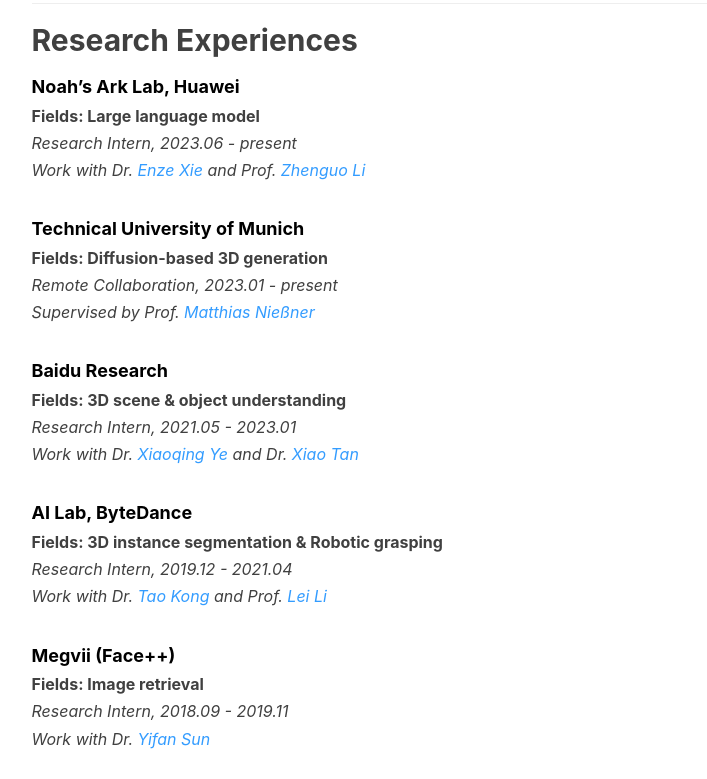
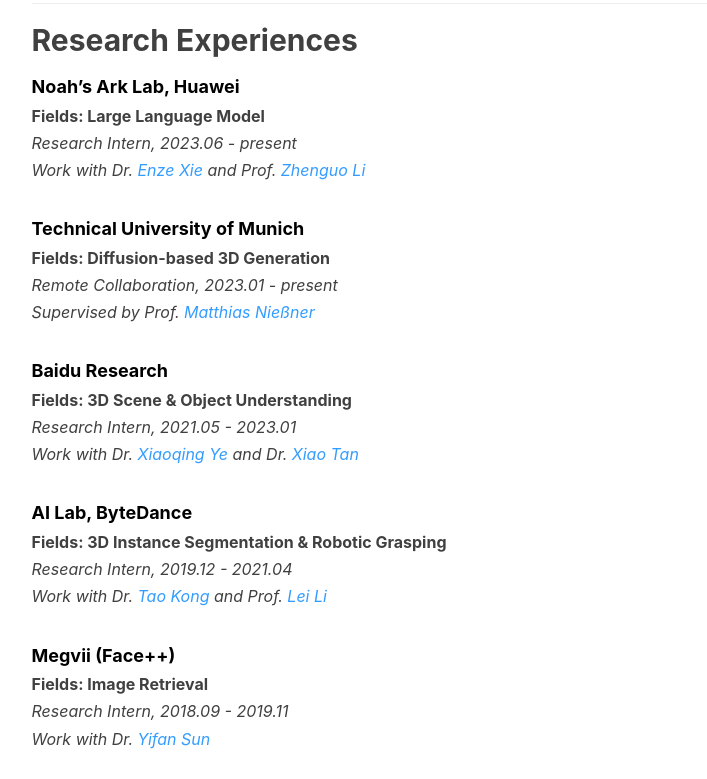
Before and after one commit to cntwang/cntwang.github.io, a Jekyll site: the page built from index.html, in a window 1280 px wide and 1400 px high, scrolled down 1212 px. Shown: the part 154-933 px from the top of the window, without its empty margins (136-843 px from the left). Built offline with Jekyll 4.4.1, drawn with Linux system fonts in a browser that asks for light colours; nearby versions of some CDN libraries; the list of posts is cut into pages by our own code; comment, search, counter and statistics services are not loaded.

```diff
--- a/index.html
+++ b/index.html
@@ -62,7 +62,7 @@ motto: "Time is money, knowledge is power."
     <font size=4>
         <b><span style="color:black">Noah’s Ark Lab, Huawei</span></b><br/>
     </font>
-    <b>Fields: Large language model</b><br/>
+    <b>Fields: Large Language Model</b><br/>
     <i>Research Intern, 2023.06 - present</i><br/>
     <i>Work with Dr. <a href="https://xieenze.github.io/" style="color:rgb(51, 156, 255)">Enze Xie</a> and Prof. <a href="https://scholar.google.com/citations?user=XboZC1AAAAAJ&hl=en" style="color:rgb(51, 156, 255)">Zhenguo Li</a></i><br/>
     </p>
@@ -71,7 +71,7 @@ motto: "Time is money, knowledge is power."
     <font size=4>
         <b><span style="color:black">Technical University of Munich</span></b><br/>
     </font>
-    <b>Fields: Diffusion-based 3D generation</b><br/>
+    <b>Fields: Diffusion-based 3D Generation</b><br/>
     <i>Remote Collaboration, 2023.01 - present</i><br/>
     <i>Supervised by Prof. <a href="https://niessnerlab.org/" style="color:rgb(51, 156, 255)">Matthias Nießner</a></i><br/>
     </p>
@@ -80,7 +80,7 @@ motto: "Time is money, knowledge is power."
 <font size=4>
     <b><span style="color:black">Baidu Research</span></b><br/>
 </font>
-<b>Fields: 3D scene & object understanding</b><br/>
+<b>Fields: 3D Scene & Object Understanding</b><br/>
 <i>Research Intern, 2021.05 - 2023.01</i><br/>
 <i>Work with Dr. <a href="https://shuluoshu.github.io/" style="color:rgb(51, 156, 255)">Xiaoqing Ye</a> and Dr. <a href="https://scholar.google.com/citations?user=R1rVRUkAAAAJ&hl=zh-CN" style="color:rgb(51, 156, 255)">Xiao Tan</a></i><br/>
 </p>
@@ -89,7 +89,7 @@ motto: "Time is money, knowledge is power."
 <font size=4>
     <b><span style="color:black">AI Lab, ByteDance</span></b><br/>
 </font>
-<b>Fields: 3D instance segmentation & Robotic grasping</b><br/>
+<b>Fields: 3D Instance Segmentation & Robotic Grasping</b><br/>
 <i>Research Intern, 2019.12 - 2021.04</i><br/>
 <i>Work with Dr. <a href="https://www.taokong.org/" style="color:rgb(51, 156, 255)">Tao Kong</a> and Prof. <a href="https://lileicc.github.io/" style="color:rgb(51, 156, 255)">Lei Li</a></i><br/>
 </p>
@@ -98,7 +98,7 @@ motto: "Time is money, knowledge is power."
 <font size=4>
     <b><span style="color:black">Megvii (Face++)</span></b><br/>
 </font>
-<b>Fields: Image retrieval</b><br/>
+<b>Fields: Image Retrieval</b><br/>
 <i>Research Intern, 2018.09 - 2019.11</i><br/>
 <i>Work with Dr. <a href="https://yifansun-reid.github.io/" style="color:rgb(51, 156, 255)">Yifan Sun</a></i><br/>
 </p>
```
